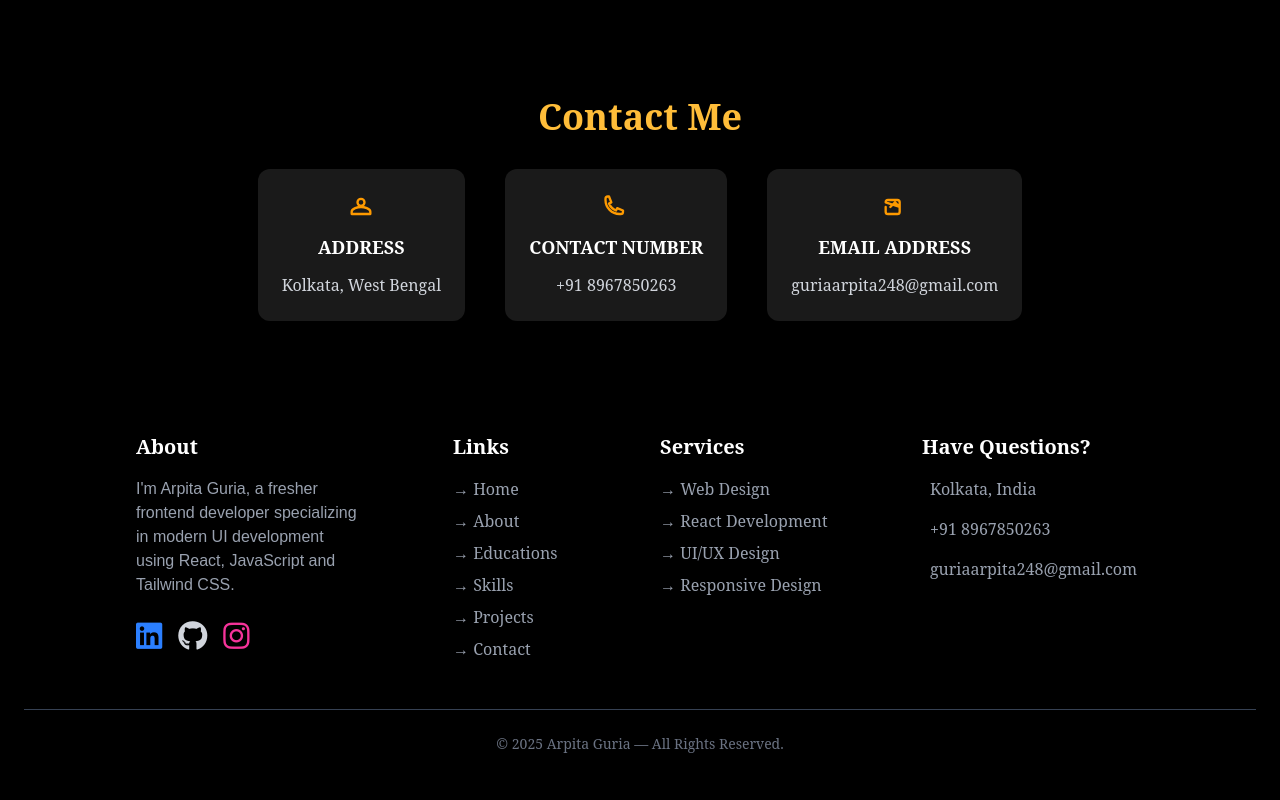
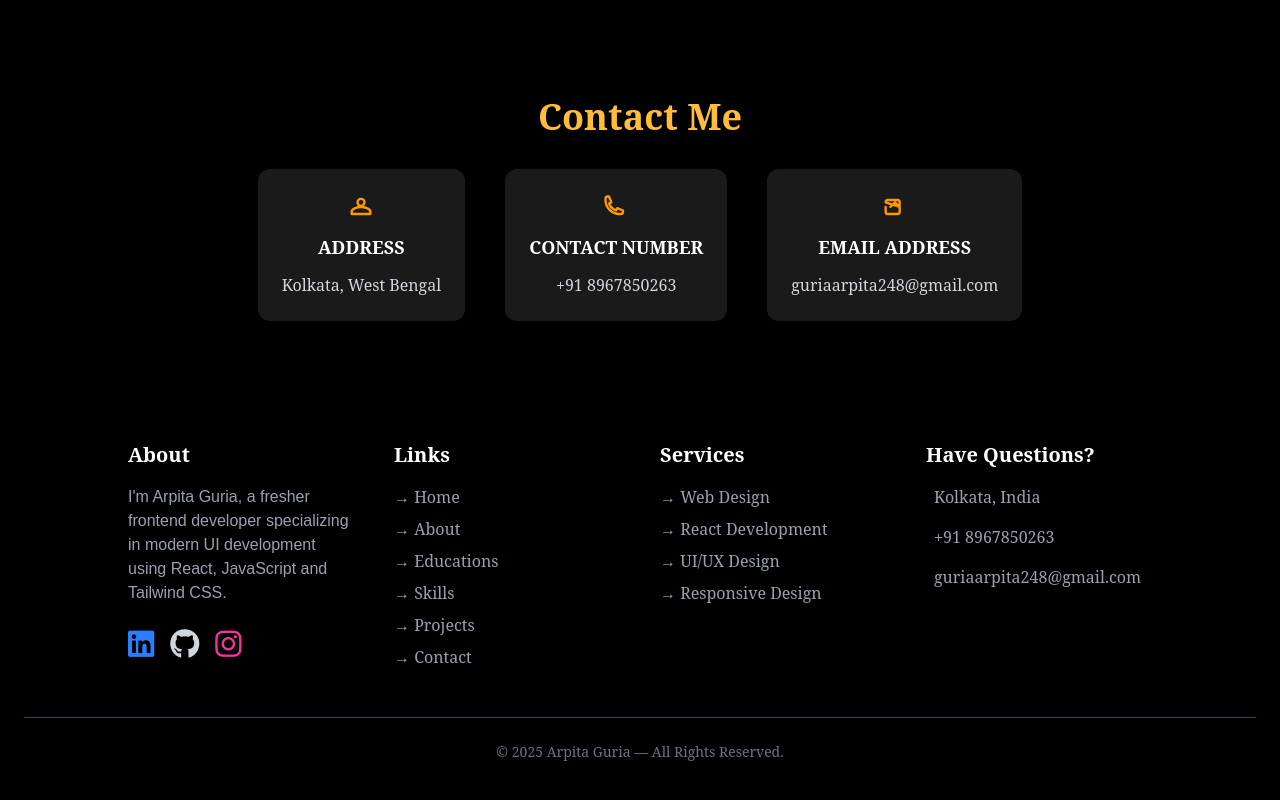
Before and after one commit to guriaarpita25/Portfolio-website, a React (Vite) app: page / in a window 1280 px wide. Shown: the part 3187-3987 px from the top of the page. Built offline with nearby package versions, Linux system fonts and the light colour scheme.

Commit message:
commit chanes

```diff
--- a/src/Components/Contact.jsx
+++ b/src/Components/Contact.jsx
@@ -72,21 +72,26 @@ const Contact = () => {
         </div>
       </div>
 
-     <footer className="bg-black text-gray-300 py-8 px-6">
-  <div className="max-w-5xl mx-auto grid grid-cols-1 sm:grid-cols-2 lg:grid-cols-4 gap-10 px-2">
+   <footer className="bg-black text-gray-300 py-10 px-6">
+  <div className="max-w-5xl mx-auto grid grid-cols-1 sm:grid-cols-2 lg:grid-cols-4 gap-10">
 
-    <div>
+    <div className="text-center sm:text-left">
       <h3 className="text-xl font-semibold text-white mb-4">About</h3>
       <p className="text-gray-400 leading-6 font-[Oswald,sans-serif]">
-        I'm Arpita Guria, a fresher frontend developer specializing in modern UI development using React, JavaScript and Tailwind CSS.
+        I'm Arpita Guria, a fresher frontend developer specializing in modern UI
+        development using React, JavaScript and Tailwind CSS.
       </p>
 
-      <div className="flex gap-4 mt-6">
-        <a href="https://www.linkedin.com/in/arpita-guria-003467395/" target="_blank" className="hover:scale-110 transition">
+      <div className="flex justify-center sm:justify-start gap-4 mt-6">
+        <a href="https://www.linkedin.com/in/arpita-guria-003467395/"
+           target="_blank"
+           className="hover:scale-110 transition">
           <i className="fa-brands fa-linkedin text-3xl text-blue-500"></i>
         </a>
 
-        <a href="https://github.com/guriaarpita25" target="_blank" className="hover:scale-110 transition">
+        <a href="https://github.com/guriaarpita25"
+           target="_blank"
+           className="hover:scale-110 transition">
           <i className="fa-brands fa-github text-3xl hover:text-gray-400"></i>
         </a>
 
@@ -96,9 +101,10 @@ const Contact = () => {
       </div>
     </div>
 
-    <div>
-      <h3 className="text-xl font-semibold text-white mb-4 ml-[55px]">Links</h3>
-      <ul className="space-y-2 text-gray-400 ml-[55px]">
+
+    <div className="text-center sm:text-left">
+      <h3 className="text-xl font-semibold text-white mb-4">Links</h3>
+      <ul className="space-y-2 text-gray-400">
         <li className="hover:text-[#ffbd39] cursor-pointer">→ Home</li>
         <li className="hover:text-[#ffbd39] cursor-pointer">→ About</li>
         <li className="hover:text-[#ffbd39] cursor-pointer">→ Educations</li>
@@ -108,7 +114,7 @@ const Contact = () => {
       </ul>
     </div>
 
-    <div>
+    <div className="text-center sm:text-left">
       <h3 className="text-xl font-semibold text-white mb-4">Services</h3>
       <ul className="space-y-2 text-gray-400">
         <li className="hover:text-[#ffbd39] cursor-pointer">→ Web Design</li>
@@ -118,21 +124,20 @@ const Contact = () => {
       </ul>
     </div>
 
-    <div>
+    <div className="text-center sm:text-left">
       <h3 className="text-xl font-semibold text-white mb-4">Have Questions?</h3>
 
       <div className="space-y-4 text-gray-400">
-        <p className="flex items-center gap-2">
-          <i className="ri-map-pin-fill text-[#ffbd39]"></i>
-          Kolkata, India
+        <p className="flex justify-center sm:justify-start items-center gap-2">
+          <i className="ri-map-pin-fill text-[#ffbd39]"></i> Kolkata, India
         </p>
-        <p className="flex items-center gap-2">
-          <i className="ri-phone-fill text-[#ffbd39]"></i>
-          +91 8967850263
+
+        <p className="flex justify-center sm:justify-start items-center gap-2">
+          <i className="ri-phone-fill text-[#ffbd39]"></i> +91 8967850263
         </p>
-        <p className="flex items-center gap-2">
-          <i className="ri-mail-fill text-[#ffbd39]"></i>
-          guriaarpita248@gmail.com
+
+        <p className="flex justify-center sm:justify-start items-center gap-2">
+          <i className="ri-mail-fill text-[#ffbd39]"></i> guriaarpita248@gmail.com
         </p>
       </div>
     </div>
@@ -143,6 +148,7 @@ const Contact = () => {
   </div>
 </footer>
 
+
     </>
   );
 };
```
